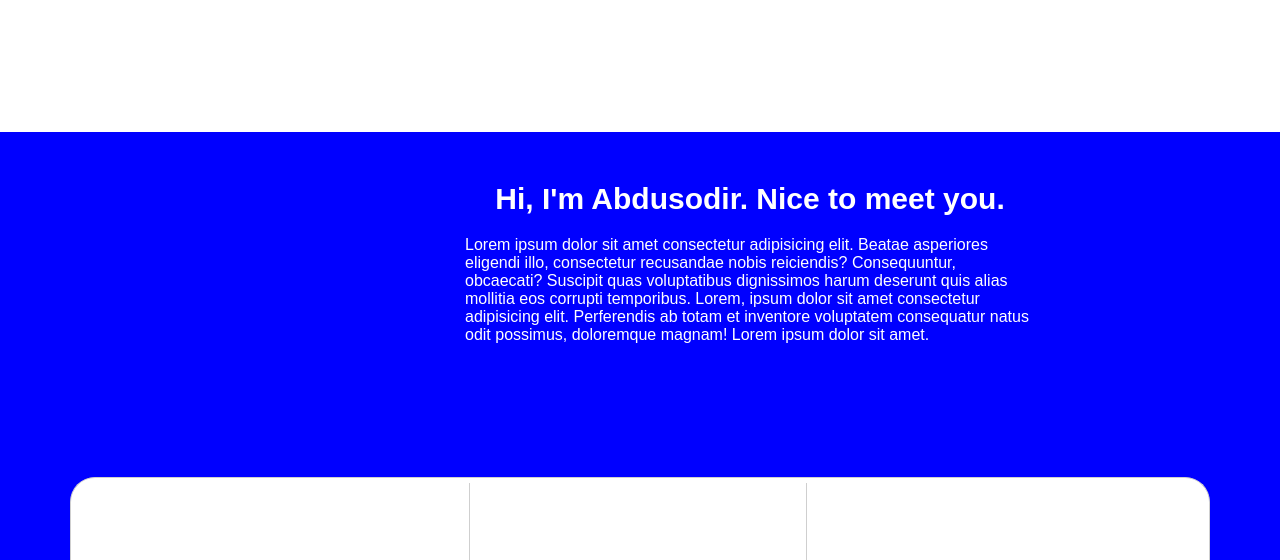
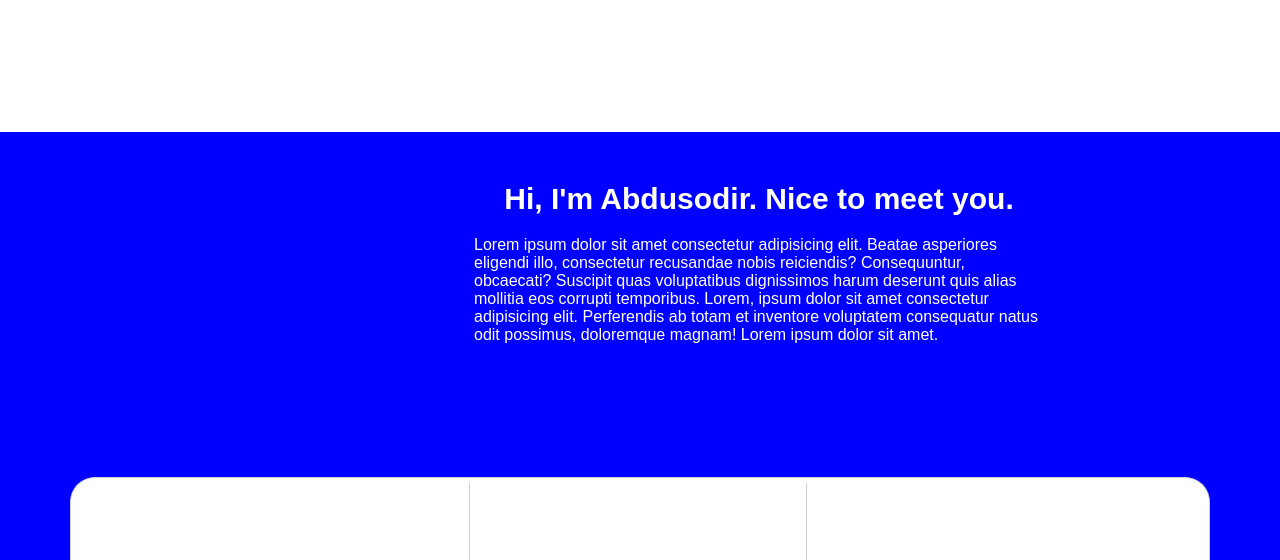
Before and after one commit to abdusodir060/Name, a website: page index.html in a window 1280 px wide. Shown: the part 1120-1680 px from the top of the page. Drawn offline with Linux system fonts and the light colour scheme.

Commit message:
Update style.css

```diff
--- a/assets/css/style.css
+++ b/assets/css/style.css
@@ -114,7 +114,7 @@ body {
 .section-1 {
     position: absolute;
     background-color: blue;
-    padding: 310px 180px;
+    padding: 310px 189px;
     padding-top: 0;
     margin-top: 155px;
 }
```
